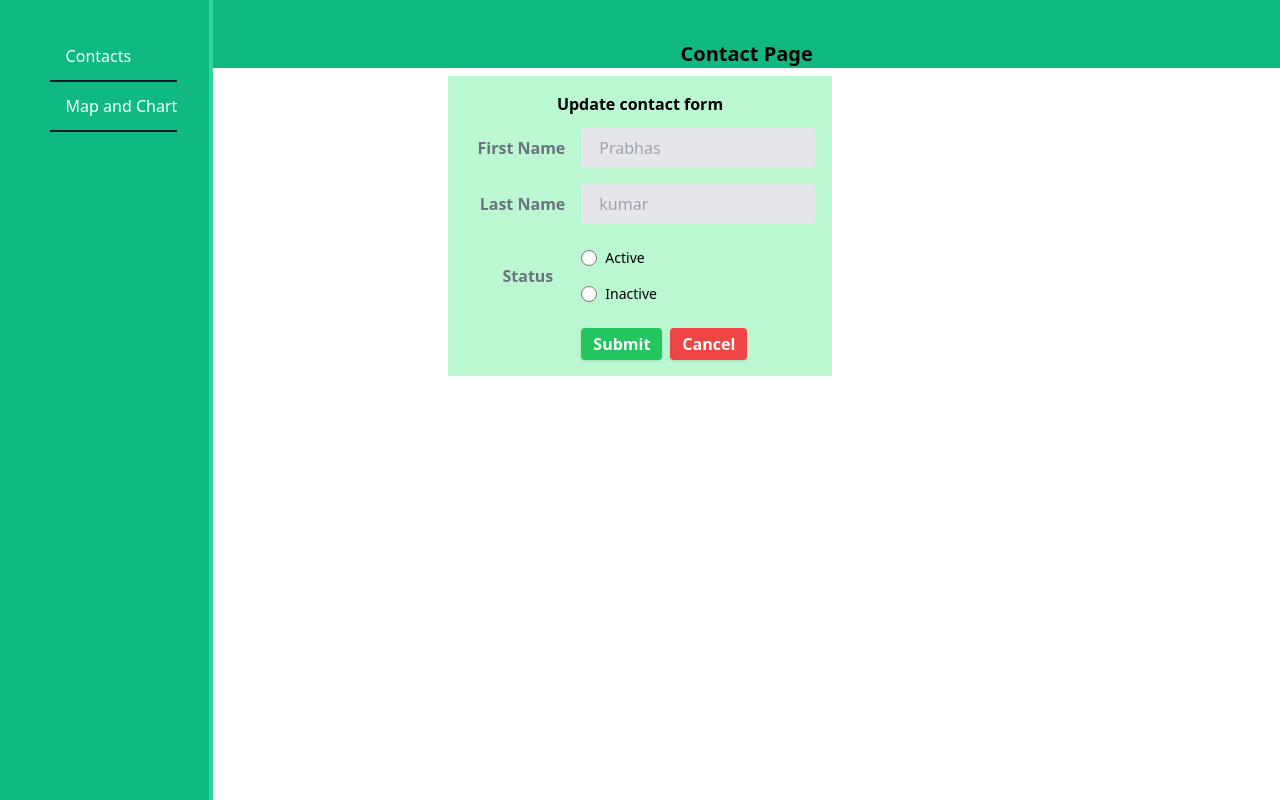
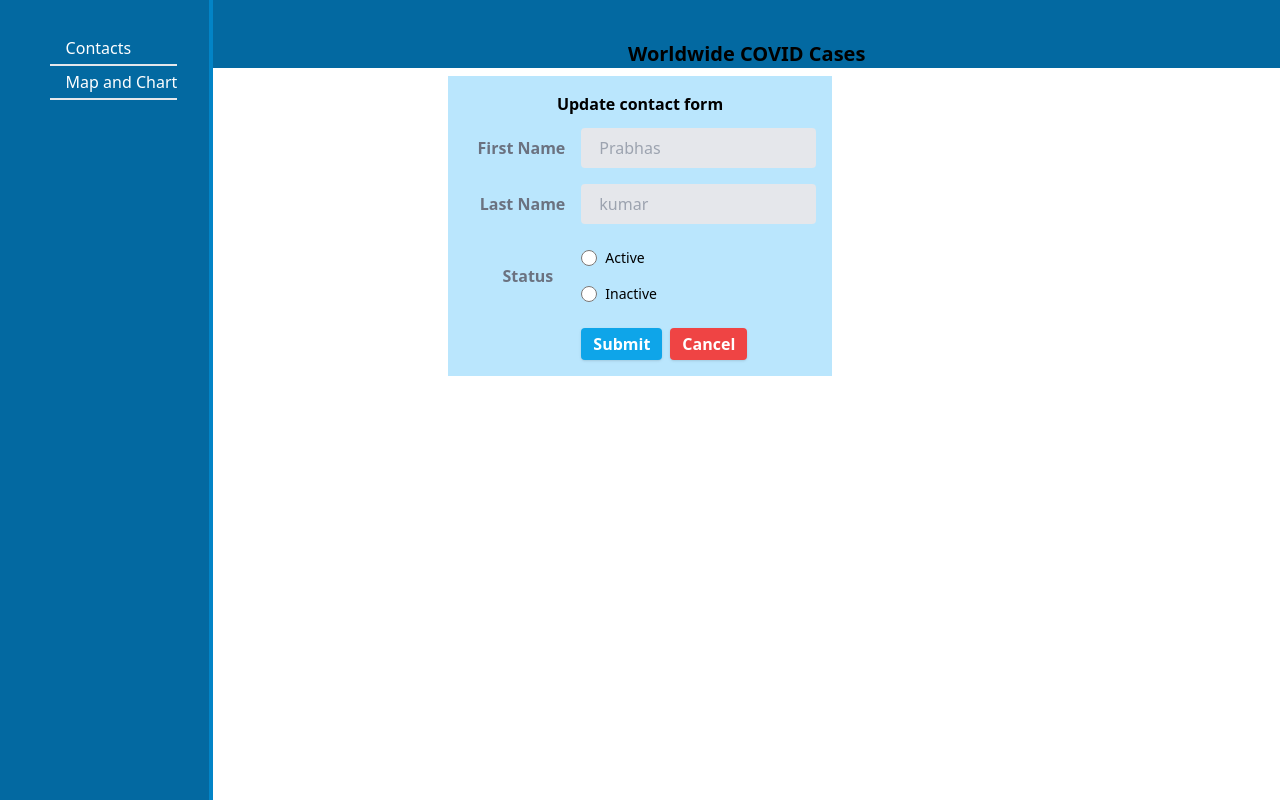
Before and after one commit to prabhasg56/contact-page-react-typescript, a React (Create React App) app: page /update-contact/1 in a window 1280 px wide. Built offline with nearby package versions, Linux system fonts and the light colour scheme.

Commit message:
implemented country wise cases on map

```diff
--- a/package.json
+++ b/package.json
@@ -17,11 +17,14 @@
     "axios": "^1.5.0",
     "chart.js": "^4.4.0",
     "faker": "^5.5.3",
+    "leaflet": "^1.9.4",
     "react": "^18.2.0",
     "react-apexcharts": "^1.4.1",
     "react-chartjs-2": "^5.2.0",
     "react-dom": "^18.2.0",
     "react-fakers": "^1.0.3-rc1",
+    "react-leaflet": "^4.2.1",
+    "react-leaflet-cluster": "^2.1.0",
     "react-redux": "^8.1.2",
     "react-router-dom": "^6.15.0",
     "react-scripts": "5.0.1",
@@ -53,6 +56,8 @@
     ]
   },
   "devDependencies": {
+    "@types/leaflet": "^1.9.4",
+    "@types/react-leaflet": "^3.0.0",
     "autoprefixer": "^10.4.15",
     "postcss": "^8.4.29",
     "tailwindcss": "^3.3.3"
--- a/src/App.tsx
+++ b/src/App.tsx
@@ -8,7 +8,7 @@ import UpdateContact from "./components/UpdateContact";
 function App() {
   return (
     <>
-      <Sidebar />
+      <Sidebar/>
       <Routes>
         <Route path="/contacts" element={<ContactPage />} />
         <Route path="/update-contact/:id" element={<UpdateContact />} />
--- a/src/components/CasesFluctuations.tsx
+++ b/src/components/CasesFluctuations.tsx
@@ -14,9 +14,11 @@ const CasesFluctuations = (props: Props) => {
   return (
     <React.Fragment>
       <div className="container-fluid mt-3 mb-3 bg-gray-400 p-4">
+      <h1 className="flex justify-center m-2 font-bold border-b-2"> Worldwise cases fluctuations</h1>
+
         <Chart
           type="line"
-          width={850}
+          width={750}
           height={450}
           series={[
             { name: "Cases", data: cases },
--- a/src/components/ContactList.tsx
+++ b/src/components/ContactList.tsx
@@ -20,7 +20,7 @@ const ContactList = () => {
         contactInfo.contacts.map((contact, key) => {
           return (
             <div className="flex flex-col" key={contact.id}>
-              <div className="max-w-sm p-4 mt-3 bg-white border border-gray-200 rounded-lg shadow dark:bg-green-200 dark:border-gray-700">
+              <div className="max-w-sm p-4 mt-3 bg-white rounded-lg drop-shadow dark:bg-sky-200 dark:border-gray-700">
                 <div className="flex flex-col">
                   <div>
                     <span className="font-bold">First Name:</span>
@@ -40,7 +40,7 @@ const ContactList = () => {
                 <div className="md:flex md:items-center mt-2">
                   <div className="flex flex-row md:w-2/3 ">
                     <NavLink
-                      className="shadow bg-green-500 hover:bg-green-400 focus:shadow-outline focus:outline-none text-white font-bold py-1 px-3 rounded mr-2"
+                      className="shadow bg-sky-500 hover:bg-sky-400 focus:shadow-outline focus:outline-none text-white font-bold py-1 px-3 rounded mr-2"
                       type="button"
                       to={`/update-contact/${contact.id}`}
                     >
--- a/src/components/Sidebar.tsx
+++ b/src/components/Sidebar.tsx
@@ -1,42 +1,65 @@
-import React from 'react'
-import { NavLink } from 'react-router-dom'
+import React from "react";
+import { NavLink } from "react-router-dom";
+import { useLocation } from "react-router-dom";
 
 const Sidebar = () => {
+  const location = useLocation();
+
   return (
-    <div className='bg-gray-100 font-sans leading-normal tracking-normal'>
-    <div className='flex md:flex-row-reverse flex-wrap'>
-
+    <div className="bg-gray-100 font-sans leading-normal tracking-normal">
+      <div className="flex md:flex-row-reverse flex-wrap">
         {/* Main Content */}
-       <main className='w-full md:w-5/6 bg-gray-100'>
-          <div className='container bg-emerald-500 pt-10 px-6 font-bold text-xl flex justify-center '>
-             <div >Contact Page</div>
+        <main className="w-full md:w-5/6 bg-gray-100">
+          <div className="container bg-sky-700 pt-10 px-6 font-bold text-xl flex justify-center ">
+            <div>{`${
+              location.pathname === "/contacts"
+                ? "Contact Page"
+                : "Worldwide COVID Cases"
+            }`}</div>
           </div>
         </main>
 
         {/* Sidebar */}
-       <div className='w-full md:w-1/6 bg-emerald-500 md:bg-emerald-500 px-2 text-center fixed bottom-0 md:pt-8 md:top-0 md:left-0 h-16 md:h-screen md:border-r-4 md:border-emerald-400'>
-          <aside className='md:relative mx-auto lg:float-right lg:px-6'>
-             <ul className='list-reset flex flex-row md:flex-col text-center md:text-left'>
-               <li className='ml-2 flex-1'>
-                   <NavLink to='/contacts' className='block py-1 md:py-3 pl-1 align-middle text-gray-800 no-underline hover:text-pink-500 border-b-2 border-gray-800 md:border-gray-900 hover:border-pink-500'>
-                   <i className='fas fa-link pr-0 md:pr-3'></i><span className='pb-1 md:pb-0 text-xs md:text-base text-gray-600 md:text-white block md:inline-block'>Contacts</span>
+        <div className="w-full md:w-1/6 bg-sky-700 md:bg-sky-700 px-2 text-center fixed bottom-0 md:pt-8 md:top-0 md:left-0 h-16 md:h-screen md:border-r-4 md:border-sky-600">
+          <aside className="md:relative mx-auto lg:float-right lg:px-6">
+            <ul className="list-reset flex flex-row md:flex-col text-center md:text-left">
+              <li className="ml-2 flex-1">
+                <NavLink
+                  to="/contacts"
+                  className={`block py-1 md:py-1 pl-1 align-middle text-gray-800 no-underline border-b-2 hover:bg-sky-500 hover:rounded ${
+                    location.pathname === "/contacts"
+                      ? "bg-sky-300 rounded mb-3"
+                      : ""
+                  }`}
+                >
+                  <i className="fas fa-link pr-0 md:pr-3"></i>
+                  <span className="pb-1 md:pb-0 text-xs md:text-base text-gray-600 md:text-white block md:inline-block">
+                    Contacts
+                  </span>
                 </NavLink>
               </li>
 
-                <li className='ml-2 flex-1'>
-                   <NavLink to='/map_chart' className='block py-1 md:py-3 pl-1 align-middle text-gray-800 no-underline hover:text-pink-500 border-b-2 border-gray-800 md:border-gray-900 hover:border-pink-500'>
-                   <i className='fas fa-link pr-0 md:pr-3'></i><span className='pb-1 md:pb-0 text-xs md:text-base text-gray-600 md:text-white block md:inline-block'>Map and Chart</span>
+              <li className="ml-2 flex-1">
+                <NavLink
+                  to="/map_chart"
+                  className={`block py-1 md:py-1 pl-1 align-middle text-gray-800 no-underline border-b-2 hover:bg-sky-500 hover:rounded ${
+                    location.pathname === "/map_chart"
+                      ? "bg-sky-300 p-1 rounded mt-3"
+                      : ""
+                  }`}
+                >
+                  <i className="fas fa-link pr-0 md:pr-3"></i>
+                  <span className="pb-1 md:pb-0 text-xs md:text-base text-gray-600 md:text-white block md:inline-block">
+                    Map and Chart
+                  </span>
                 </NavLink>
               </li>
-
-
             </ul>
           </aside>
         </div>
       </div>
     </div>
+  );
+};
 
-  )
-}
-
-export default Sidebar
+export default Sidebar;
--- a/src/components/UpdateContact.tsx
+++ b/src/components/UpdateContact.tsx
@@ -40,7 +40,7 @@ const UpdateContact = () => {
     <>
       <div className="flex flex-col items-center mt-2 ">
         {/* Update contact form */}
-        <form className="w-full max-w-sm bg-green-200 p-4">
+        <form className="w-full max-w-sm bg-sky-200 p-4">
           <h1 className="flex justify-center mb-3 font-bold">
             Update contact form
           </h1>
@@ -52,7 +52,7 @@ const UpdateContact = () => {
             </div>
             <div className="md:w-2/3">
               <input
-                className="bg-gray-200 appearance-none border-2 border-gray-200 rounded w-full py-2 px-4 text-gray-700 leading-tight focus:outline-none focus:bg-white focus:border-green-500"
+                className="bg-gray-200 appearance-none border-2 border-gray-200 rounded w-full py-2 px-4 text-gray-700 leading-tight focus:outline-none focus:bg-white focus:border-sky-500"
                 type="text"
                 value={firstName}
                 placeholder="Prabhas"
@@ -69,7 +69,7 @@ const UpdateContact = () => {
             </div>
             <div className="md:w-2/3">
               <input
-                className="bg-gray-200 appearance-none border-2 border-gray-200 rounded w-full py-2 px-4 text-gray-700 leading-tight focus:outline-none focus:bg-white focus:border-green-500"
+                className="bg-gray-200 appearance-none border-2 border-gray-200 rounded w-full py-2 px-4 text-gray-700 leading-tight focus:outline-none focus:bg-white focus:border-sky-500"
                 type="text"
                 value={lastName}
                 placeholder="kumar"
@@ -115,7 +115,7 @@ const UpdateContact = () => {
             <div className="md:w-1/3"></div>
             <div className="md:w-2/3">
               <button
-                className="shadow bg-green-500 hover:bg-green-400 focus:shadow-outline focus:outline-none text-white font-bold py-1 px-3 rounded mr-2"
+                className="shadow bg-sky-500 hover:bg-sky-400 focus:shadow-outline focus:outline-none text-white font-bold py-1 px-3 rounded mr-2"
                 type="button"
                 onClick={(e) => handleContactForm(e)}
               >
```
Also changed, not shown: src/components/Contacts.tsx (+5 -5 lines), src/components/CountriesMapWithCovidCases.tsx (added, +70 -0 lines), src/components/MapAndChart.tsx (+16 -6 lines), src/resourses/marker.png (added), 1 other file (tests, documents, lock files or other folders). Lines whose indentation alone changed are shown as unchanged.
